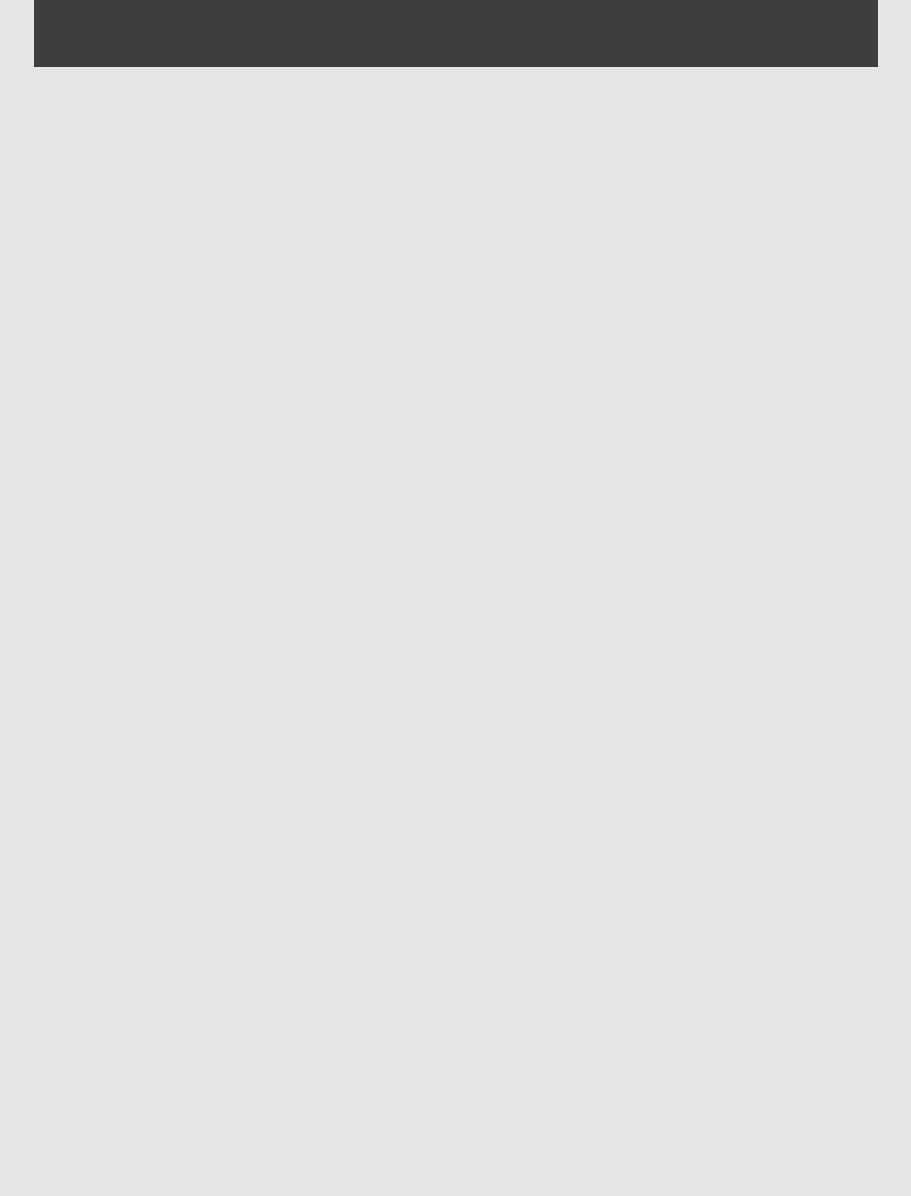
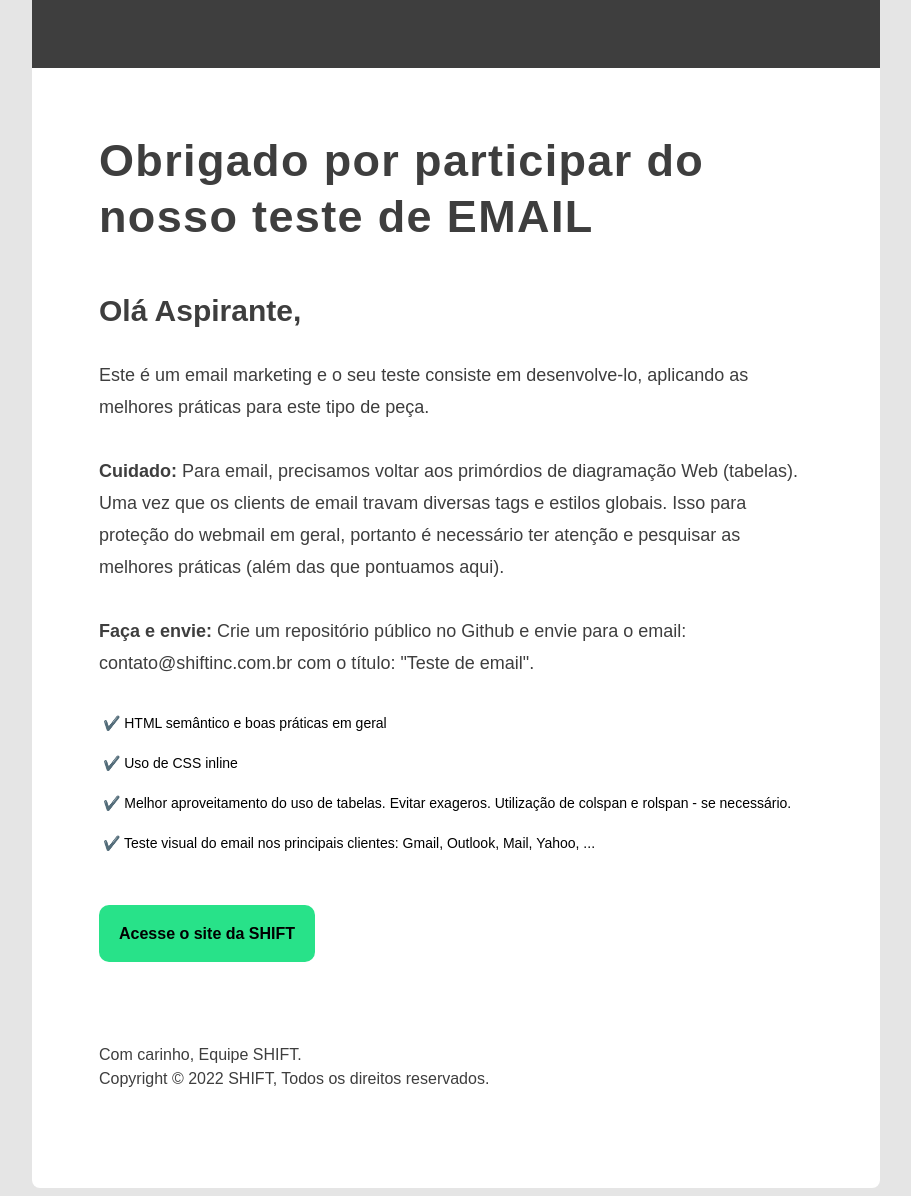
Before and after one commit to cassyel/Email-Marketing-Raiz, a plain HTML site: page index.html in a window 1280 px wide. Shown: the part 500-1696 px from the top of the page, without its empty margins (184-1095 px from the left). Before the commit the page ends 800 px from the top, so only its background shows below. Drawn offline with Linux system fonts and the light colour scheme.

Commit message:
Create Body

```diff
--- a/index.html
+++ b/index.html
@@ -7,7 +7,7 @@
   <title>Shift INC</title>
 </head>
 <body style="background-color: #E5E5E5; display: flex; justify-content: center;">
-  <table style="width: 848px;"> <!--border-spacing: 0;-->
+  <table style="width: 848px; border-spacing: 0; border-radius: 0.5em; overflow: hidden;"> <!--border-spacing: 0;-->
     <thead style="background-color: #3E3E3E;">
       <tr style="height: 82px;"> <!--spacer 82px-->
         <td colspan="4" />
@@ -17,7 +17,7 @@
         <td colspan="2" style="vertical-align: top;"><img src="./Logo-Compact.png" alt="Logo" width="265px" height="63px"></td>
         <td style="width: 64px;" /> <!--Centralize-->
       </tr>
-      <tr style="height: 35px;">
+      <tr style="height: 35px;"> <!--spacer 35px-->
         <td colspan="4" />
       </tr>
       <tr>
@@ -28,7 +28,7 @@
       <tr style="height: 15px;"> <!--spacer 15px-->
         <td colspan="4" />
       </tr>
-      <tr>
+      <tr style="height: 175px;">
         <td /> <!--Centralize-->
         <td style="color: #dddddd; font-family: Arial; font-size: 70px; font-weight: 700; line-height: 64px;"><p style="margin: 30px 0 0 0;">TESTE <br> EMAIL</p></td>
         <td style="vertical-align: top; text-align: right;"><img src="./Vector-Big-Gray.png" alt="Vector" width="291px" height="142px"></td>
@@ -38,6 +38,55 @@
         <td colspan="4" />
       </tr>
     </thead>
+    <tbody style="background-color: #ffffff;">
+      <tr style="height: 64px;"> <!--spacer 64px-->
+        <td colspan="4" />
+      </tr>
+      <tr>
+        <td  />
+        <td colspan="2" style="color: #3e3e3e; font-family: Arial; font-size: 45px; font-weight: 700; line-height: 56px; letter-spacing: 0.03em;"><p style="margin: 0; ">Obrigado por participar do <br> nosso teste de EMAIL</p></td>
+        <td  />
+      </tr>
+      <tr style="height: 48px;"> <!--spacer 48px-->
+        <td colspan="4" />
+      </tr>
+      <tr>
+        <td />
+        <td colspan="2">
+          <p style="margin: 0; text-align: left; color: #3e3e3e; font-family: Arial; font-size: 30px; line-height: 32px; font-weight: 700;">Olá Aspirante,</p>
+          <p style="margin: 32px 0 0 0; text-align: left; color: #3e3e3e; font-family: Arial; font-size: 18px; line-height: 32px; font-weight: 400;">Este é um email marketing e o seu teste consiste em desenvolve-lo, aplicando as <br> melhores práticas para este tipo de peça.</p>
+          <p style="margin: 32px 0 0 0; text-align: left; color: #3e3e3e; font-family: Arial; font-size: 18px; line-height: 32px; font-weight: 400;">
+            <strong>Cuidado:</strong> Para email, precisamos voltar aos primórdios de diagramação Web (tabelas). <br>
+            Uma vez que os clients de email travam diversas tags e estilos globais. Isso para <br>
+            proteção do webmail em geral, portanto é necessário ter atenção e pesquisar as <br>
+            melhores práticas (além das que pontuamos aqui).
+          </p>
+          <p style="margin: 32px 0 0 0; text-align: left; color: #3e3e3e; font-family: Arial; font-size: 18px; line-height: 32px; font-weight: 400;">
+            <strong>Faça e envie:</strong> Crie um repositório público no Github e envie para o email: <br>
+            contato@shiftinc.com.br com o título: "Teste de email".
+          </p>
+          <p style="margin: 32px 0 0 0; text-align: left; color: #000000; font-family: Arial; font-size: 14px; line-height: 24px; font-weight: 400;"> ✔️ HTML semântico e boas práticas em geral</p>
+          <p style="margin: 16px 0 0 0; text-align: left; color: #000000; font-family: Arial; font-size: 14px; line-height: 24px; font-weight: 400;"> ✔️ Uso de CSS inline</p>
+          <p style="margin: 16px 0 0 0; text-align: left; color: #000000; font-family: Arial; font-size: 14px; line-height: 24px; font-weight: 400;"> ✔️ Melhor aproveitamento do uso de tabelas. Evitar exageros. Utilização de colspan e rolspan - se necessário.</p>
+          <p style="margin: 16px 0 0 0; text-align: left; color: #000000; font-family: Arial; font-size: 14px; line-height: 24px; font-weight: 400;"> ✔️ Teste visual do email nos principais clientes: Gmail, Outlook, Mail, Yahoo, ...</p>
+        </td>
+        <td />
+      </tr>
+      <tr style="height: 68px;"> <!--spacer 48px-->
+        <td colspan="4" />
+      </tr>
+      <tr>
+        <td />
+        <td colspan="2">
+          <a style="color: #000000; font-family: Arial; font-size: 16px; font-weight: 700; background-color: #28E289; padding: 20px; cursor: pointer; text-decoration: none; border-radius: 10px;" href="https://www.shiftinc.com.br/">Acesse o site da SHIFT</a>
+          <p style="margin-top: 100px; color: #3E3E3E; font-family: Arial; font-size: 16px; line-height: 24px; font-weight: 400;" href="https://www.shiftinc.com.br/">Com carinho, Equipe SHIFT. <br> Copyright © 2022 SHIFT, Todos os direitos reservados.</p>
+        </td>
+        <td />
+      </tr>
+      <tr style="height: 80px;"> <!--spacer 80px-->
+        <td colspan="4" />
+      </tr>
+    </tbody>
   </table>
 </body>
 </html>
```
